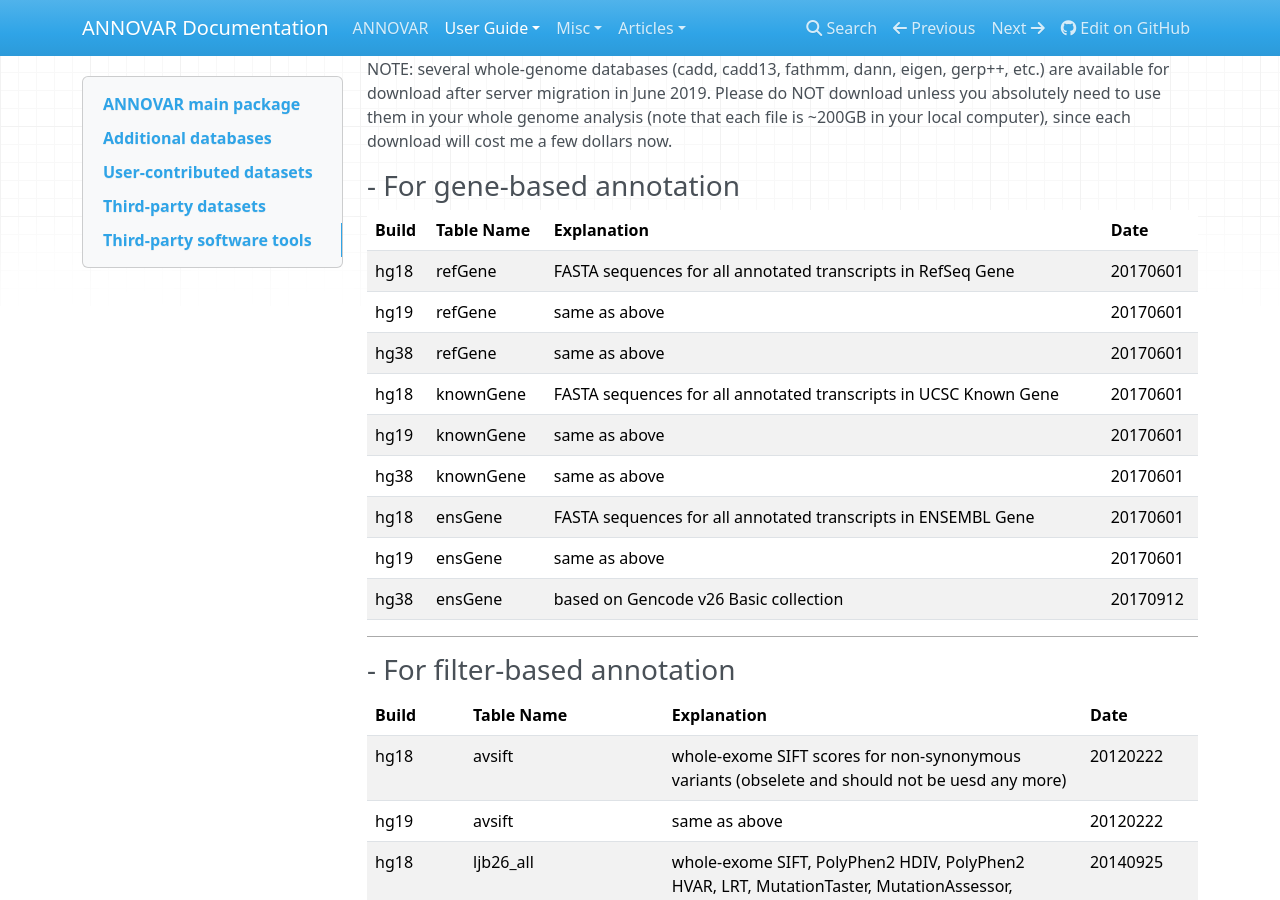
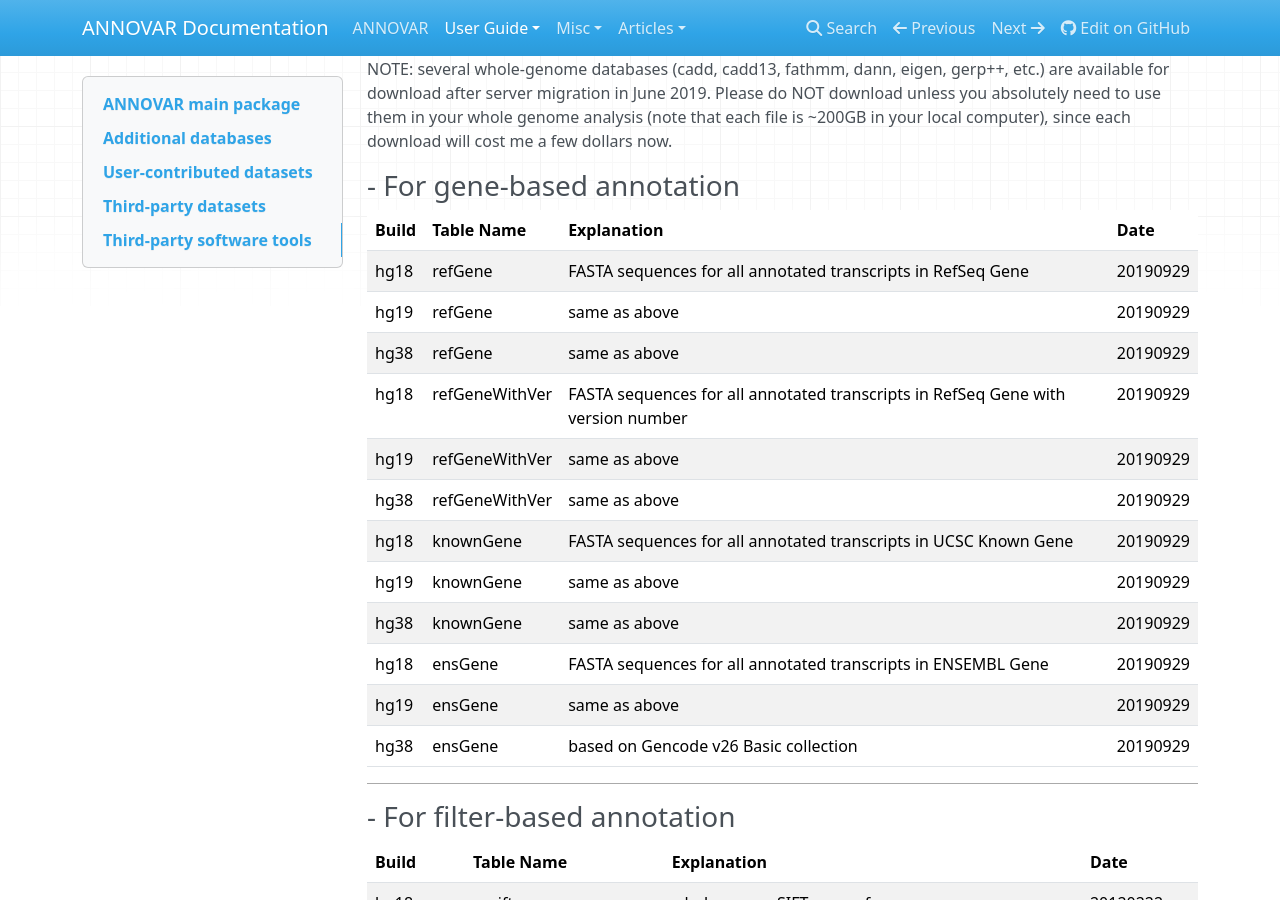
Before and after one commit to WGLab/doc-ANNOVAR, an MkDocs documentation site: the page built from docs/user-guide/download.md, in a window 1280 px wide and 900 px high, scrolled down 432 px. Built offline with MkDocs 1.6.1, drawn with Linux system fonts in a browser that asks for light colours; nearby versions of some CDN libraries; comment, search, counter and statistics services are not loaded; old or Windows-style settings are respelled for this version of MkDocs.

Commit message:
Update download.md

```diff
--- a/docs/user-guide/download.md
+++ b/docs/user-guide/download.md
@@ -18,15 +18,18 @@ NOTE: several whole-genome databases (cadd, cadd13, fathmm, dann, eigen, gerp++,
 
 | Build | Table Name | Explanation | Date |
 |---|---|---|---|
-| hg18 | refGene | FASTA sequences for all annotated transcripts in RefSeq Gene | 20170601 |
-| hg19 | refGene | same as above | 20170601 |
-| hg38 | refGene | same as above | 20170601 |
-| hg18 | knownGene | FASTA sequences for all annotated transcripts in UCSC Known Gene | 20170601 |
-| hg19 | knownGene | same as above | 20170601 |
-| hg38 | knownGene | same as above | 20170601 |
-| hg18 | ensGene | FASTA sequences for all annotated transcripts in ENSEMBL Gene | 20170601 |
-| hg19 | ensGene | same as above | 20170601 |
-| hg38 | ensGene | based on Gencode v26 Basic collection | 20170912 |
+| hg18 | refGene | FASTA sequences for all annotated transcripts in RefSeq Gene | 20190929 |
+| hg19 | refGene | same as above | 20190929 |
+| hg38 | refGene | same as above | 20190929 |
+| hg18 | refGeneWithVer | FASTA sequences for all annotated transcripts in RefSeq Gene with version number | 20190929 |
+| hg19 | refGeneWithVer | same as above | 20190929 |
+| hg38 | refGeneWithVer | same as above | 20190929 |
+| hg18 | knownGene | FASTA sequences for all annotated transcripts in UCSC Known Gene | 20190929 |
+| hg19 | knownGene | same as above | 20190929 |
+| hg38 | knownGene | same as above | 20190929 |
+| hg18 | ensGene | FASTA sequences for all annotated transcripts in ENSEMBL Gene | 20190929 |
+| hg19 | ensGene | same as above | 20190929 |
+| hg38 | ensGene | based on Gencode v26 Basic collection | 20190929 |
 
 ---
 
```
